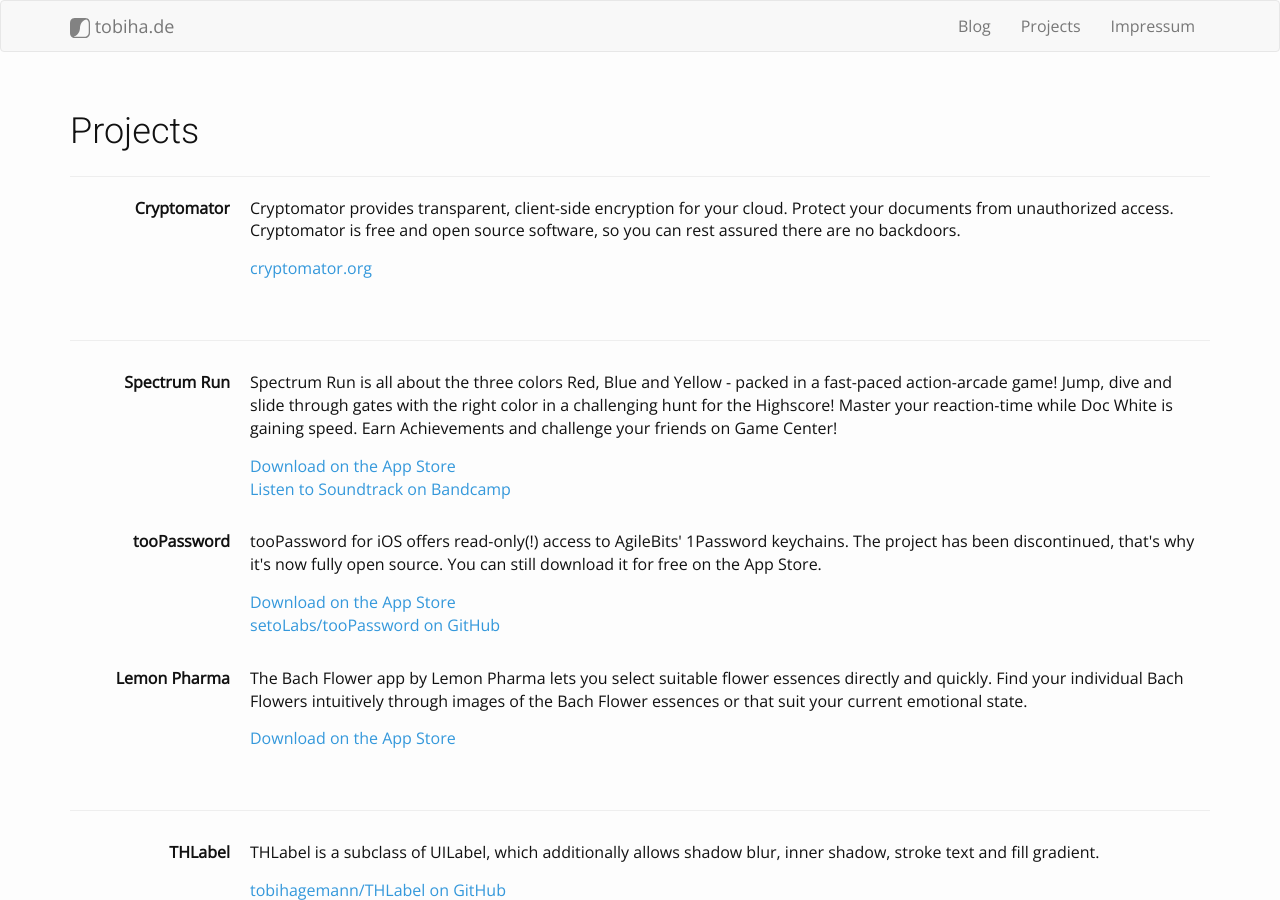
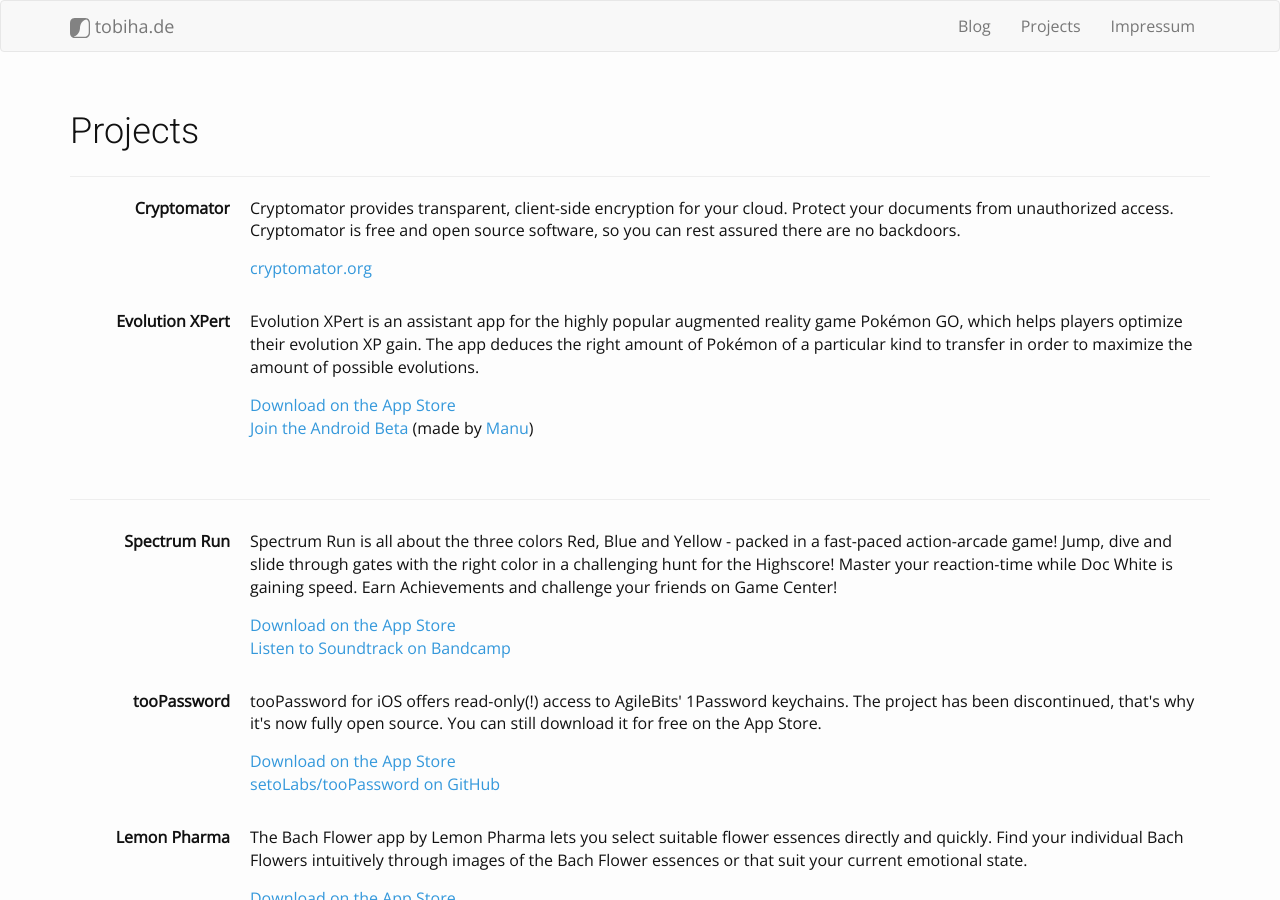
Before and after one commit to tobihagemann/tobihagemann.github.io, a Jekyll site: the page built from projects.html, in a window 1280 px wide and 900 px high. Built offline with Jekyll 4.4.1, drawn with Linux system fonts in a browser that asks for light colours.

Commit message:
Added Evolution XPert project

```diff
--- a/projects.html
+++ b/projects.html
@@ -8,6 +8,11 @@
   <dd class="post">
     <p>Cryptomator provides transparent, client-side encryption for your cloud. Protect your documents from unauthorized access. Cryptomator is free and open source software, so you can rest assured there are no backdoors.</p>
     <p><a href="https://cryptomator.org/">cryptomator.org</a></p>
+  </dd>
+  <dt><strong>Evolution XPert</strong></dt>
+  <dd class="post">
+    <p>Evolution XPert is an assistant app for the highly popular augmented reality game Pokémon GO, which helps players optimize their evolution XP gain. The app deduces the right amount of Pokémon of a particular kind to transfer in order to maximize the amount of possible evolutions.</p>
+    <p><a href="https://itunes.apple.com/app/id1135176839">Download on the App Store</a><br/><a href="https://play.google.com/apps/testing/de.manuel_kehl.evo_xpert">Join the Android Beta</a> (made by <a href="http://manuel-kehl.de/">Manu</a>)</p>
   </dd>
 </dl>
 
```
